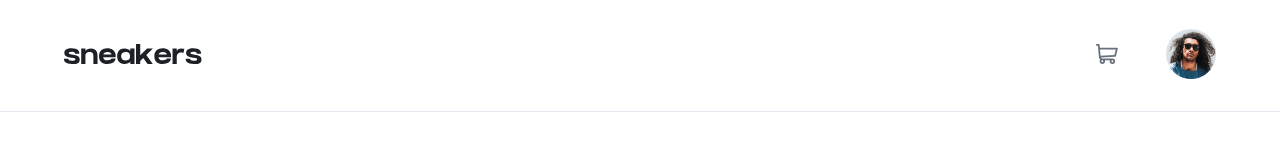
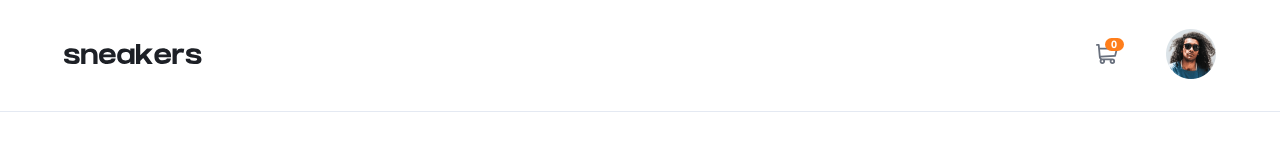
Before and after one commit to RayaneBengaoui/FM_challenge22_ecommerce_page, a Vue app: page / in a window 1280 px wide. Shown: the top 158 px of the page. Built offline with nearby package versions, Linux system fonts and the light colour scheme.

Commit message:
Separation of item in cart and number of items selected + adding item count on the cart icon

```diff
--- a/src/components/Cart.vue
+++ b/src/components/Cart.vue
@@ -1,11 +1,11 @@
 <template>
-  <div class="cart-container">
+  <div class="cart-component-container">
     <div class="cart-title-container">
       <h1>
         Cart
       </h1>
     </div>
-    <div v-if="itemQuantity > 0" class="article-information-container">
+    <div v-if="itemCart > 0" class="article-information-container">
       <div class="information-container">
         <div class="preview-container">
           <img
@@ -16,11 +16,11 @@
         <div class="text-container">
           <p class="article-title">Fall Limited Edition Sneakers</p>
           <p class="article-price">
-            {{ "$125.00 x " + itemQuantity }}
+            {{ "$125.00 x " + itemCart }}
             <span class="calculated-price">{{ totalPrice }}</span>
           </p>
         </div>
-        <div class="delete-container" @click="onDeleteItem()">
+        <div class="delete-container" @click="onDeleteItem($event)">
           <img src="@/assets/icons/icon-delete.svg" alt="trash" />
         </div>
       </div>
@@ -39,15 +39,16 @@ import { mapState } from "vuex";
 
 export default {
   computed: {
-    ...mapState(["itemQuantity"]),
+    ...mapState(["itemCart"]),
 
     totalPrice: function() {
-      return 125 * this.itemQuantity + ".00";
+      return 125 * this.itemCart + ".00";
     }
   },
   methods: {
-    onDeleteItem() {
-      this.$store.commit("updateItemQuantity", 0);
+    onDeleteItem(event) {
+      event.stopPropagation();
+      this.$store.commit("updateItemCart", 0);
     }
   }
 };
@@ -55,7 +56,7 @@ export default {
 
 <style lang="scss" scoped>
 @import "@/styles.scss";
-.cart-container {
+.cart-component-container {
   position: absolute;
   min-height: 256px;
   overflow: hidden;
@@ -140,4 +141,14 @@ export default {
     font-weight: bold;
   }
 }
+
+@media screen and (min-width: 700px) {
+  .cart-component-container {
+    top: 80%;
+    left: unset;
+    right: unset;
+    width: 360px;
+    transform: translateX(-50%);
+  }
+}
 </style>
--- a/src/components/Description.vue
+++ b/src/components/Description.vue
@@ -33,7 +33,7 @@
           <img src="@/assets/icons/icon-plus.svg" alt="plus" />
         </div>
       </div>
-      <button>
+      <button @click="onAddToCart()">
         <img src="@/assets/icons/icon-cart.svg" alt="cart" />
         <p>Add to cart</p>
       </button>
@@ -54,6 +54,9 @@ export default {
     },
     onRemoveItem() {
       this.$store.commit("updateItemQuantity", this.itemQuantity + -1);
+    },
+    onAddToCart() {
+      this.$store.commit("updateItemCart", this.itemQuantity);
     }
   }
 };
--- a/src/components/Menu.vue
+++ b/src/components/Menu.vue
@@ -1,8 +1,5 @@
 <template>
   <div class="menu-container">
-    <transition name="component-fade" mode="out-in">
-      <Cart v-if="isCartOpen"></Cart>
-    </transition>
     <transition name="fade" mode="">
       <div
         v-if="isMenuOpen && isMobile"
@@ -41,7 +38,13 @@
     <div class="user-container">
       <div class="cart-container" @click="onToggleCart()">
         <img src="@/assets/icons/icon-cart-dark.svg" alt="cart" />
+        <div class="cart-item-number-container">
+          <p>{{ itemCart }}</p>
+        </div>
       </div>
+      <transition name="component-fade" mode="out-in">
+        <Cart v-if="isCartOpen"></Cart>
+      </transition>
       <div class="avatar-container">
         <img src="@/assets/images/image-avatar.png" alt="profile avatar" />
       </div>
@@ -59,7 +62,7 @@ export default {
   },
 
   computed: {
-    ...mapState(["isMenuOpen", "isCartOpen", "windowWidth"]),
+    ...mapState(["isMenuOpen", "isCartOpen", "windowWidth", "itemCart"]),
     isMobile() {
       return this.windowWidth < 700;
     }
@@ -141,6 +144,27 @@ nav {
     color: #1d2026;
     padding-bottom: 1.25rem;
     cursor: pointer;
+  }
+}
+
+.cart-container {
+  position: relative;
+}
+
+.cart-item-number-container {
+  position: absolute;
+  width: 19px;
+  height: 13px;
+  background-color: #ff7e1b;
+  top: -25%;
+  right: -25%;
+  border-radius: 6.5px;
+  @include flex-mixin(row, center, center);
+
+  p {
+    font-size: 10px;
+    color: white;
+    font-weight: bold;
   }
 }
 
--- a/src/store/index.js
+++ b/src/store/index.js
@@ -3,6 +3,7 @@ import { createStore } from "vuex";
 export default createStore({
   state: {
     itemQuantity: 0,
+    itemCart: 0,
     isMenuOpen: false,
     isCartOpen: false,
     isSliderOpen: false,
@@ -11,6 +12,10 @@ export default createStore({
   mutations: {
     updateItemQuantity(state, newQuantity) {
       state.itemQuantity = newQuantity;
+    },
+    updateItemCart(state, newValue) {
+      state.itemCart = newValue;
+      state.itemQuantity = 0;
     },
     toggleMenu(state, openMenu) {
       state.isMenuOpen = openMenu;
```
